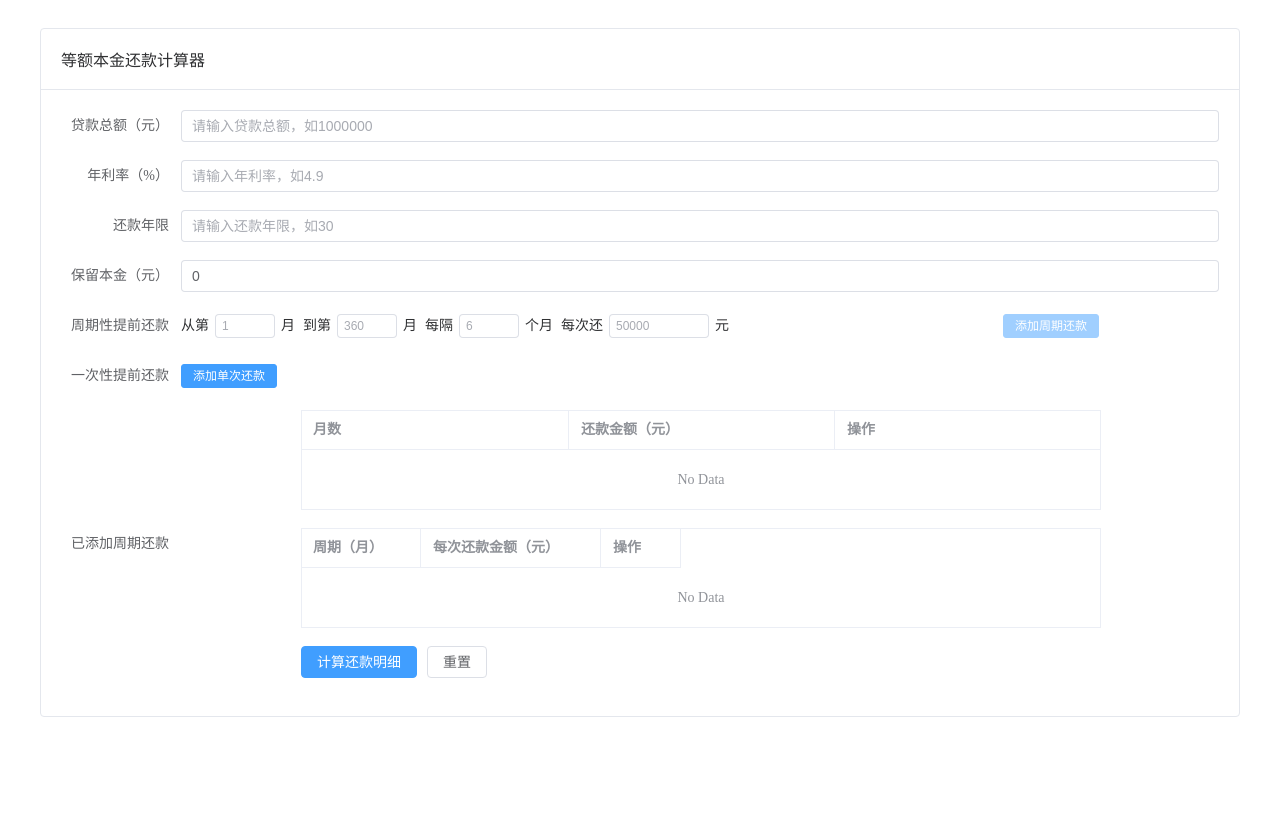
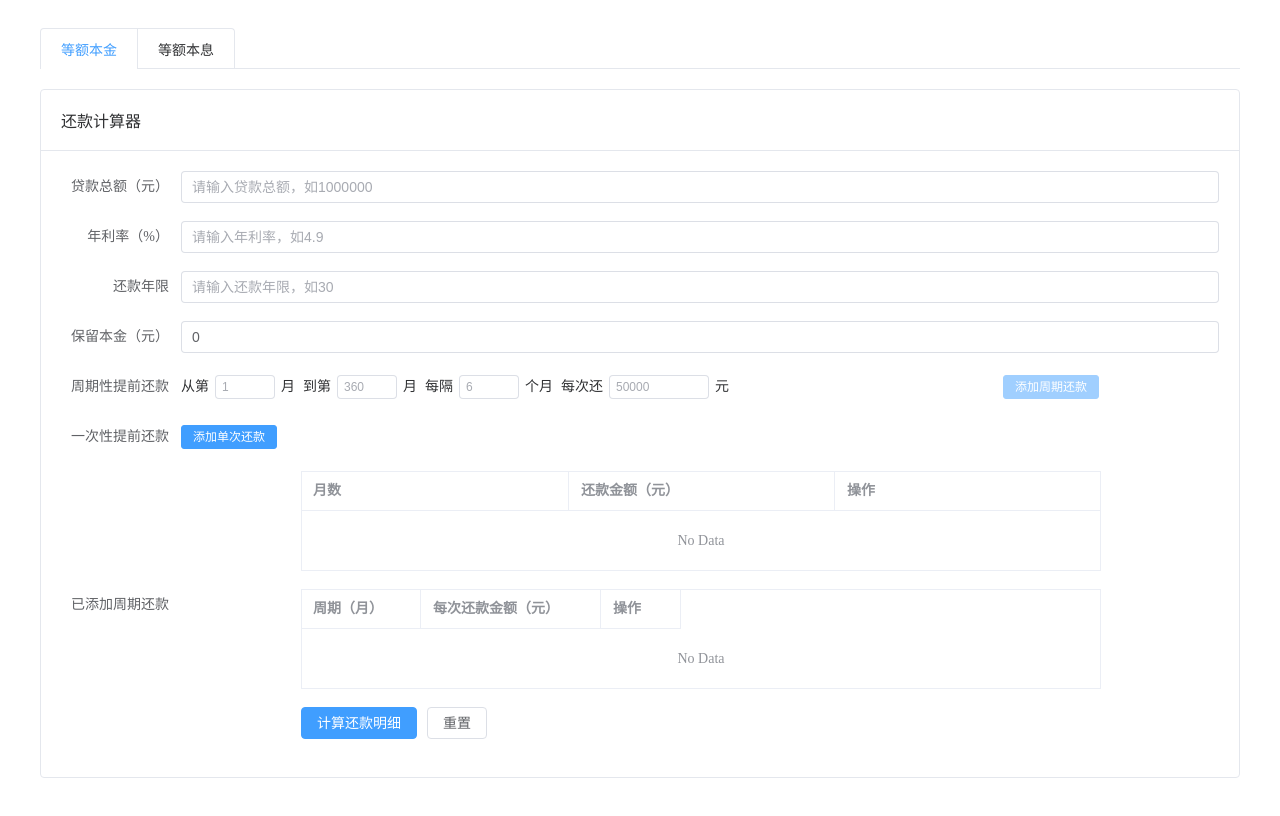
Before and after one commit to PeipengWang/vue3-mini, a Vue app: page / in a window 1280 px wide. Shown: the top 816 px of the page. Built offline with nearby package versions, Linux system fonts and the light colour scheme.

Commit message:
增加一个等额本息的tab栏（没有逻辑）

```diff
--- a/src/App.vue
+++ b/src/App.vue
@@ -1,12 +1,35 @@
 <template>
   <div class="container">
-    <!-- 提示框：Element Plus 自带的 Message 已替代原生 alert -->
-    <!-- 表单组件 -->
-    <CalculatorForm
-        @calculate="handleCalculate"
-        @reset="handleReset"
-    />
-    <!-- 结果组件 -->
+    <!-- Element Plus 多 Tab 组件 -->
+    <el-tabs
+        v-model="activeTab"
+        type="card"
+        @tab-change="handleTabChange"
+        style="margin-bottom: 20px;"
+    >
+      <el-tab-pane label="等额本金" name="equal-principal">
+        <!-- 表单组件：不同 Tab 复用同一个表单，仅调整请求接口 -->
+        <CalculatorForm
+            @calculate="handleCalculate"
+            @reset="handleReset"
+        />
+      </el-tab-pane>
+      <el-tab-pane label="等额本息" name="equal-interest">
+        <CalculatorForm
+            @calculate="handleCalculate"
+            @reset="handleReset"
+        />
+      </el-tab-pane>
+      <!-- 可扩展更多 Tab，比如“先息后本” -->
+      <!-- <el-tab-pane label="先息后本" name="interest-first">
+        <CalculatorForm
+          @calculate="handleCalculate"
+          @reset="handleReset"
+        />
+      </el-tab-pane> -->
+    </el-tabs>
+
+    <!-- 结果组件：所有 Tab 共用一个结果展示区域 -->
     <CalculatorResult
         :summary="summary"
         :monthlyDetails="monthlyDetails"
@@ -21,6 +44,8 @@
 import { ref, reactive } from 'vue'
 import CalculatorForm from './components/CalculatorForm.vue'
 import CalculatorResult from './components/CalculatorResult.vue'
+// 确保已全局引入 Element Plus 的 ElMessage/ElTabs/ElTabPane，若未全局引入需单独导入
+// import { ElMessage, ElTabs, ElTabPane } from 'element-plus'
 
 // 全局配置
 const CONFIG = {
@@ -29,7 +54,10 @@ const CONFIG = {
   timeout: 5000
 }
 
-// 结果数据
+// 绑定当前激活的 Tab（对应不同的还款方式）
+const activeTab = ref('equal-principal') // 默认选中“等额本金”
+
+// 结果数据（和原有逻辑一致）
 const summary = reactive({
   loanTotal: '-',
   years: '-',
@@ -43,12 +71,19 @@ const yearlySummaries = ref([])
 const loading = ref(false)
 const showResult = ref(false)
 
-// 重置结果
+// 重置结果（和原有逻辑一致）
 const handleReset = () => {
   showResult.value = false
+  // 可选：重置表单数据（如果需要）
+  // 可通过给 CalculatorForm 传 ref，调用其内部的重置方法
 }
 
-// 原生 AJAX 请求（可替换为 Axios，需安装：npm install axios）
+// 切换 Tab 时重置结果展示
+const handleTabChange = () => {
+  handleReset() // 切换 Tab 清空之前的计算结果
+}
+
+// 原生 AJAX 请求（保留原有逻辑）
 const requestPost = (url, data, success, error) => {
   const xhr = new XMLHttpRequest()
   xhr.open('POST', url, true)
@@ -73,12 +108,28 @@ const requestPost = (url, data, success, error) => {
   xhr.send(JSON.stringify(data))
 }
 
-// 处理计算请求
+// 处理计算请求（核心改造：根据当前 Tab 动态切换接口）
 const handleCalculate = (params) => {
   loading.value = true
-  // 发送请求
+  // 根据激活的 Tab 拼接不同的接口地址
+  let apiPath = ''
+  switch (activeTab.value) {
+    case 'equal-principal':
+      apiPath = 'equal-principal' // 等额本金接口
+      break
+    case 'equal-interest':
+      apiPath = 'equal-interest' // 等额本息接口（需后端对应实现）
+      break
+      // case 'interest-first':
+      //   apiPath = 'interest-first' // 先息后本接口（扩展用）
+      //   break
+    default:
+      apiPath = 'equal-principal'
+  }
+
+  // 发送请求（动态接口地址）
   requestPost(
-      `${CONFIG.baseURL}/demo/api/repay/equal-principal`,
+      `${CONFIG.baseURL}/demo/api/repay/${apiPath}`,
       params,
       (res) => {
         loading.value = false
@@ -103,4 +154,13 @@ const handleCalculate = (params) => {
   margin: 0 auto;
   padding: 20px;
 }
+
+/* 可选：调整 Tab 样式，和页面更适配 */
+:deep(.el-tabs__header) {
+  margin-bottom: 20px;
+}
+
+:deep(.el-tabs__content) {
+  padding: 0;
+}
 </style>
--- a/src/components/CalculatorForm.vue
+++ b/src/components/CalculatorForm.vue
@@ -1,5 +1,5 @@
 <template>
-  <el-card shadow="hover" header="等额本金还款计算器">
+  <el-card shadow="hover" header="还款计算器">
     <!-- 表单容器 -->
     <el-form :model="form" label-width="120px" ref="formRef">
       <!-- 原有基础参数 -->
@@ -211,7 +211,7 @@ import { reactive, ref, defineEmits } from 'vue'
 import { ElMessage } from 'element-plus'
 
 // 定义事件：向父组件传递计算参数
-const emit = defineEmits(['calculate', 'reset'])
+const emit = defineEmits(['calculate', 'reset'])  //声明组件会 emit 哪些事件
 
 // 表单校验规则（可选，Element Plus 自带）
 const formRef = ref(null)
```
